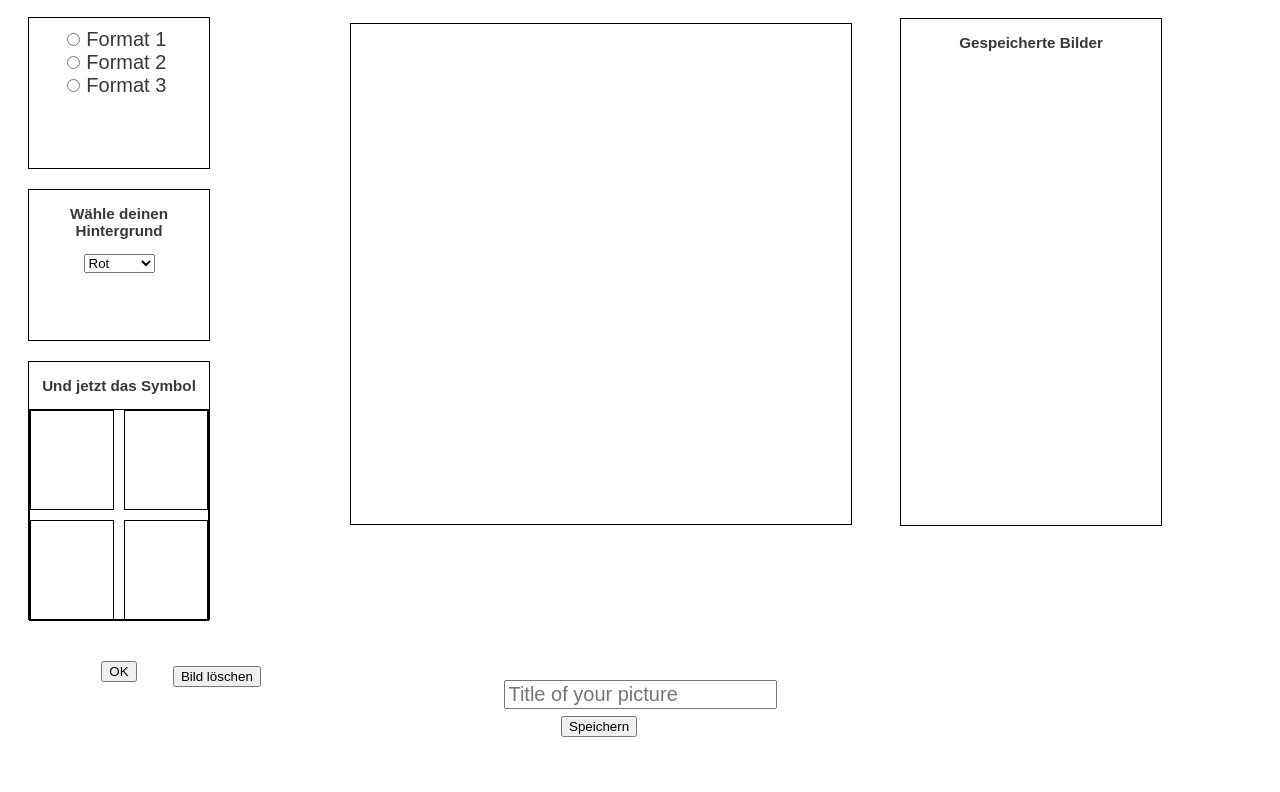
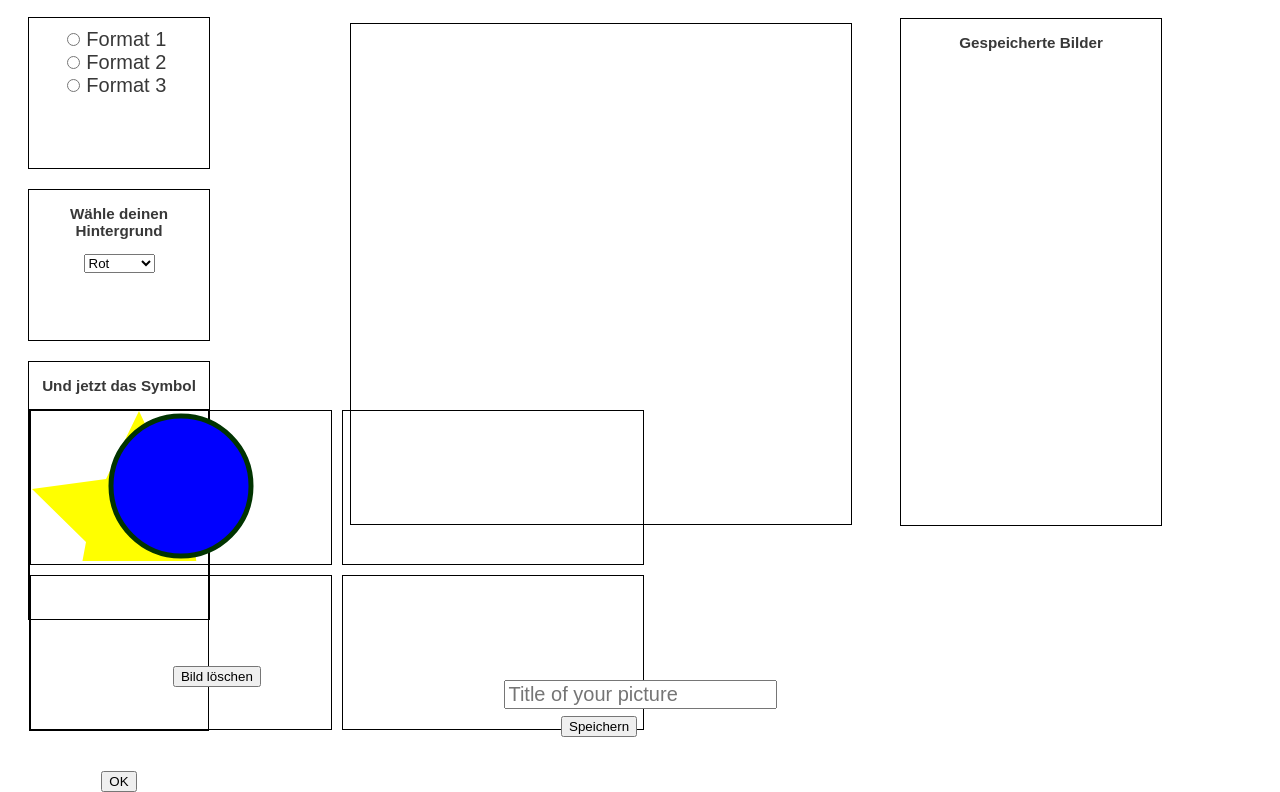
Before and after one commit to luziagu/Abschlussarbeit_SOSE2020, a website: page zauberbild.html in a window 1280 px wide. Shown: the part 97-889 px from the top of the page. Before the commit the page ends 834 px from the top, so only its background shows below. Drawn offline with Linux system fonts and the light colour scheme.

Commit message:
Klassen_Canvas

```diff
--- /dev/null
+++ b/Form.js
@@ -0,0 +1,32 @@
+"use strict";
+var zauberbild;
+(function (zauberbild) {
+    class Form {
+        constructor(_position) {
+            // console.log("Moveable");
+            if (_position)
+                this.position = _position.copy();
+            else
+                this.velocity = new zauberbild.Vector(0, 0);
+            this.radius = 5;
+            this.velocity = new zauberbild.Vector(0, 0);
+        }
+        move(_timeslice) {
+            let offset = this.velocity.copy();
+            //offset.scale(_timeslice);
+            offset.x *= _timeslice * 0.5;
+            offset.y *= _timeslice;
+            this.position.add(offset);
+            if (this.position.x < 0)
+                this.position.x += (zauberbild.crc2.canvas.width);
+            if (this.position.y < 0)
+                this.position.y += zauberbild.crc2.canvas.height;
+            if (this.position.x > (zauberbild.crc2.canvas.width))
+                this.position.x -= (zauberbild.crc2.canvas.width);
+            if (this.position.y > zauberbild.crc2.canvas.height)
+                this.position.y -= zauberbild.crc2.canvas.height;
+        }
+    }
+    zauberbild.Form = Form;
+})(zauberbild || (zauberbild = {}));
+//# sourceMappingURL=Form.js.map
--- /dev/null
+++ b/Vektor.js
@@ -0,0 +1,38 @@
+"use strict";
+var zauberbild;
+(function (zauberbild) {
+    class Vector {
+        constructor(_x, _y) {
+            this.x = _x;
+            this.y = _y;
+        }
+        static getRandom(_minLength, _maxLength) {
+            let vector = new Vector(0, 0);
+            let length = _minLength + Math.random() * (_maxLength - _minLength);
+            let direction = Math.random() * 2 * Math.PI;
+            vector.set(Math.cos(direction), Math.sin(direction));
+            vector.scale(length);
+            return vector;
+        }
+        get length() {
+            return Math.hypot(this.x, this.y);
+        }
+        set(_x, _y) {
+            this.x = _x;
+            this.y = _y;
+        }
+        add(_addend) {
+            this.x += _addend.x;
+            this.y += _addend.y;
+        }
+        scale(_scale) {
+            this.x *= _scale;
+            this.y *= _scale;
+        }
+        copy() {
+            return new Vector(this.x, this.y);
+        }
+    }
+    zauberbild.Vector = Vector;
+})(zauberbild || (zauberbild = {}));
+//# sourceMappingURL=Vektor.js.map
--- /dev/null
+++ b/circle.js
@@ -0,0 +1,33 @@
+"use strict";
+var zauberbild;
+(function (zauberbild) {
+    class Circle extends zauberbild.Form {
+        constructor(_position) {
+            super(_position);
+            if (_position)
+                this.position = _position.copy();
+            else
+                this.velocity = new zauberbild.Vector(0, 0);
+            this.radius = 5;
+            this.velocity = new zauberbild.Vector(0, 0);
+            this.velocity = zauberbild.Vector.getRandom(5, 10);
+        }
+        draw() {
+            zauberbild.crc3.save();
+            zauberbild.crc3.translate(this.position.x, this.position.y);
+            var centerX = zauberbild.crc2.canvas.width / 2;
+            var centerY = zauberbild.crc2.canvas.height / 2;
+            var radius = 70;
+            zauberbild.crc3.beginPath();
+            zauberbild.crc3.arc(centerX, centerY, radius, 0, 2 * Math.PI, false);
+            zauberbild.crc3.fillStyle = "blue";
+            zauberbild.crc3.closePath();
+            zauberbild.crc3.fill();
+            zauberbild.crc3.lineWidth = 5;
+            zauberbild.crc3.strokeStyle = "#003300";
+            zauberbild.crc3.stroke();
+        }
+    }
+    zauberbild.Circle = Circle;
+})(zauberbild || (zauberbild = {}));
+//# sourceMappingURL=circle.js.map
--- /dev/null
+++ b/star.js
@@ -0,0 +1,37 @@
+"use strict";
+var zauberbild;
+(function (zauberbild) {
+    class Star extends zauberbild.Form {
+        constructor(_position) {
+            super(_position);
+            if (_position)
+                this.position = _position.copy();
+            else
+                this.velocity = new zauberbild.Vector(0, 0);
+            this.radius = 5;
+            this.velocity = new zauberbild.Vector(0, 0);
+            this.velocity = zauberbild.Vector.getRandom(5, 10);
+        }
+        draw() {
+            zauberbild.crc2.save();
+            zauberbild.crc2.translate(this.position.x, this.position.y);
+            zauberbild.crc2.fillStyle = "yellow";
+            zauberbild.crc2.beginPath();
+            zauberbild.crc2.moveTo(108, 0.0);
+            zauberbild.crc2.lineTo(141, 70);
+            zauberbild.crc2.lineTo(218, 78.3);
+            zauberbild.crc2.lineTo(162, 131);
+            zauberbild.crc2.lineTo(175, 205);
+            zauberbild.crc2.lineTo(108, 170);
+            zauberbild.crc2.lineTo(41.2, 205);
+            zauberbild.crc2.lineTo(55, 131);
+            zauberbild.crc2.lineTo(1, 78);
+            zauberbild.crc2.lineTo(75, 68);
+            zauberbild.crc2.lineTo(108, 0);
+            zauberbild.crc2.closePath();
+            zauberbild.crc2.fill();
+        }
+    }
+    zauberbild.Star = Star;
+})(zauberbild || (zauberbild = {}));
+//# sourceMappingURL=star.js.map
--- a/zauberbild.html
+++ b/zauberbild.html
@@ -7,6 +7,11 @@
     <link rel="stylesheet" href="zauberbild.css">
     <link rel="stylesheet" href="https://cdnjs.cloudflare.com/ajax/libs/font-awesome/5.11.2/css/all.min.css">
     <script src="zauberbild_canvas.js"></script>
+    <script src="Vektor.js"></script>
+    <script src="Form.js"></script>
+    <script src="star.js"></script>
+    <script src="circle.js"></script>
+
     <title>Zauberbild</title>
 </head>
 <body>
@@ -31,7 +36,7 @@
 
         <select name="colors" id="chooseColor">
         <option value="red">Rot</option>
-        <option value="green">Grün</option>
+        <option value="green">Grün</option>3
         <option value="pink">Pink</option>
         <option value="lightblue">Hellblau</option>
         </select>
@@ -43,10 +48,10 @@
 
         <h3>Und jetzt das Symbol</h3>
         <div id="gridContainer">
-            <div id="symbolOne"></div>
-            <div id="symbolTwo"></div>
-            <div id="symbolThree"></div>
-            <div id="symbolFour"></div>
+            <div id="symbolOne"> <canvas id="star"></canvas></div>
+            <div id="symbolTwo"> <canvas id="circle"></canvas></div>
+            <div id="symbolThree"><canvas id="heart"></canvas></div>
+            <div id="symbolFour"><canvas id="moon"></canvas></div>
 
         </div>
         <button class="buttonOk">OK</button>
@@ -56,7 +61,7 @@
     <button id="buttonDelete"> Bild löschen</button>
 
     <div id="canvas">
-
+        <canvas height="200" width="200"></canvas>
     </div>
 
     <div id="savedPictures">
--- a/zauberbild_canvas.js
+++ b/zauberbild_canvas.js
@@ -2,27 +2,25 @@
 var zauberbild;
 (function (zauberbild) {
     console.log("verknüpft");
-    let crc2;
-    //let figures: Form [] = [];
-    //let backgroundColor: HTMLInputElement;
-    let bigCanvas;
-    let middleCanvas;
-    let smallCanvas;
-    //let backgroundIMage: ImageData;
+    let figures = [];
+    let backgroundColor;
+    let divFrame;
+    let backgroundIMage;
     //let save: HTMLButtonElement;
     window.addEventListener("load", handleLoad);
     function handleLoad(_event) {
-        smallCanvas = document.querySelector("#format1");
-        middleCanvas = document.querySelector("#format2");
-        bigCanvas = document.querySelector("#format3");
+        let form = document.querySelector("div#chooseFormat");
+        divFrame = document.querySelector("div#canvas");
+        backgroundColor = document.querySelector("#chooseColor");
         let canvas = document.querySelector("canvas");
         if (!canvas)
             return;
-        crc2 = canvas.getContext("2d");
+        zauberbild.crc2 = canvas.getContext("2d");
+        zauberbild.crc3 = canvas.getContext("2d");
         console.log("verknüpft");
-        smallCanvas.addEventListener("click", chooseCanvas);
-        middleCanvas.addEventListener("click", chooseCanvas);
-        bigCanvas.addEventListener("click", chooseCanvas);
+        form.addEventListener("change", chooseCanvas);
+        backgroundColor.addEventListener("click", chooseBackground);
+        createForms();
     }
     function chooseCanvas(_event) {
         console.log("ich wurde geklickt");
@@ -30,17 +28,41 @@ var zauberbild;
         let id = target.id;
         switch (id) {
             case "format1":
-                crc2.canvas.width = 200;
-                crc2.canvas.height = 200;
+                zauberbild.crc2.canvas.width = 200;
+                zauberbild.crc2.canvas.height = 200;
+                //divFrame.setAttribute("width", "200");
+                //divFrame.setAttribute("height", "200");
                 break;
             case "format2":
-                crc2.canvas.width = 200;
-                crc2.canvas.height = 500;
+                zauberbild.crc2.canvas.width = 200;
+                zauberbild.crc2.canvas.height = 500;
                 break;
             case "format3":
-                crc2.canvas.width = 500;
-                crc2.canvas.height = 500;
+                zauberbild.crc2.canvas.width = 500;
+                zauberbild.crc2.canvas.height = 500;
                 break;
+        }
+    }
+    function chooseBackground(_event) {
+        console.log("choose color");
+    }
+    function createForms() {
+        let form = 1;
+        //Stern
+        let x = 0;
+        let y = 0;
+        let position = new zauberbild.Vector(x, y);
+        let star = new zauberbild.Star(position);
+        star.draw();
+        figures.push(star);
+        //Circle
+        for (let i = 0; i < form; i++) {
+            let x = 0;
+            let y = 0;
+            let position = new zauberbild.Vector(x, y);
+            let circle = new zauberbild.Circle(position);
+            circle.draw();
+            figures.push(circle);
         }
     }
 })(zauberbild || (zauberbild = {}));
```
Also changed, not shown: Form.ts (added, +48 -0 lines), Vektor.ts (added, +52 -0 lines), circle.ts (added, +46 -0 lines), star.ts (added, +47 -0 lines), zauberbild_canvas.ts (+58 -17 lines), 5 other files.
